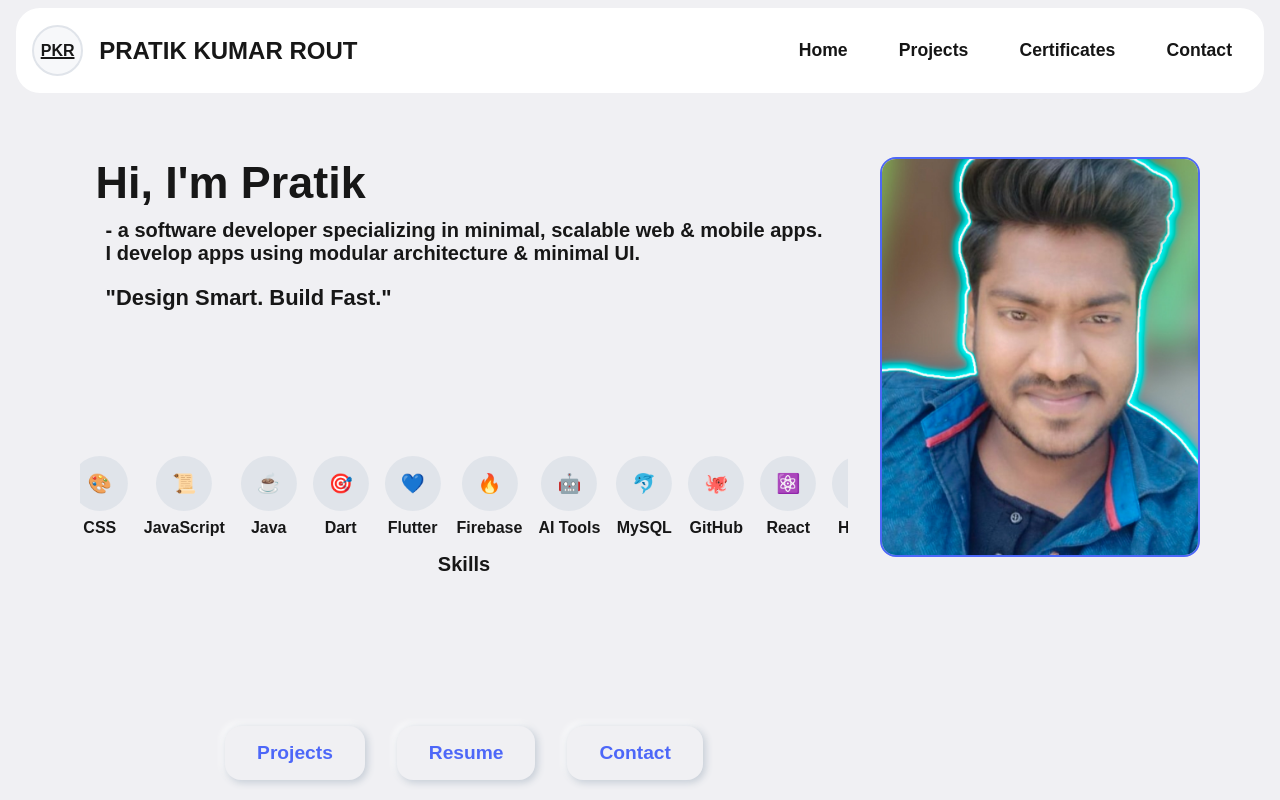
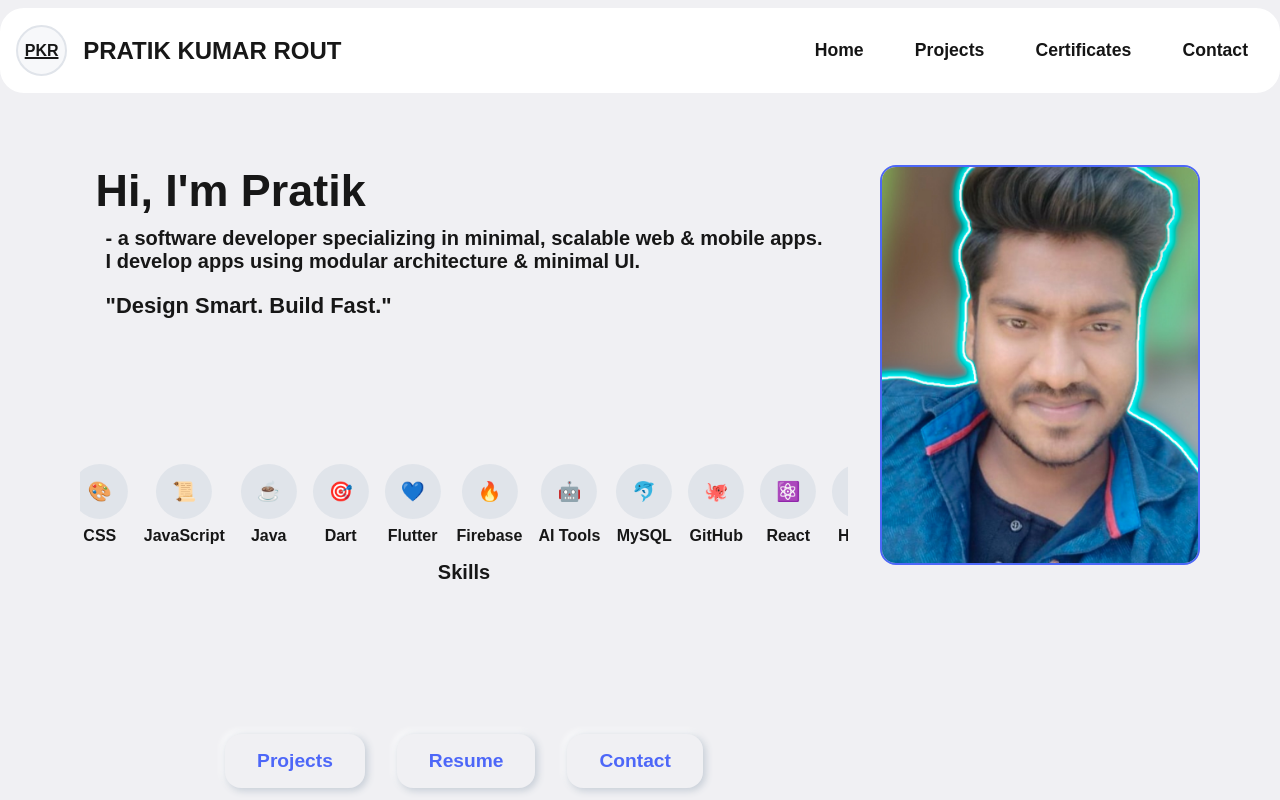
Before and after one commit to PratikKumarRout/Pratik-Kumar-Rout, a Next.js app: page / in a window 1280 px wide. Shown: the top 800 px of the page. Built offline with nearby package versions, Linux system fonts and the light colour scheme.

Commit message:
change test

```diff
--- a/src/app/components/Header.module.css
+++ b/src/app/components/Header.module.css
@@ -2,7 +2,7 @@
     display: flex;
     flex-direction: row;
     background-color: #ffffff;
-    margin: 0.5rem 1rem 0;
+    margin: 0.5rem 0;
     border-radius: 1.5rem;
 }
 
```
